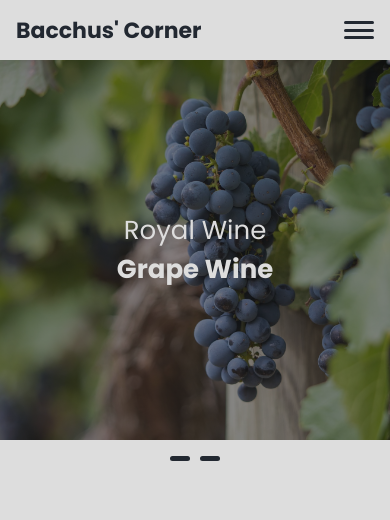
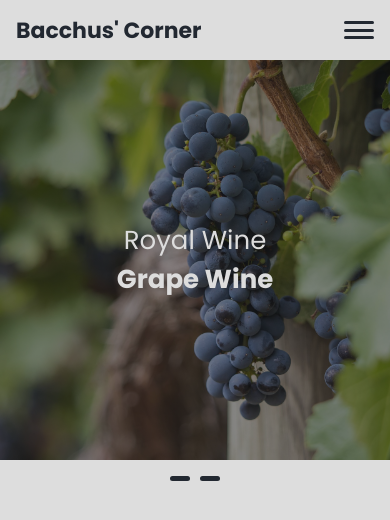
Before and after one commit to Antolek138/wine, a plain HTML site: page index.html in a window 390 px wide. Drawn offline with Linux system fonts and the light colour scheme.

Commit message:
updated-clamp

```diff
--- a/sass/style.scss
+++ b/sass/style.scss
@@ -105,7 +105,7 @@ body {
 		justify-content: center;
 		align-items: center;
 		position: relative;
-		height: clamp(360px, 380px, 400px);
+		height: clamp(380px, 400px, 420px);
 		background-size: cover;
 		background-position: center;
 
```
Also changed, not shown: css/style.css.
